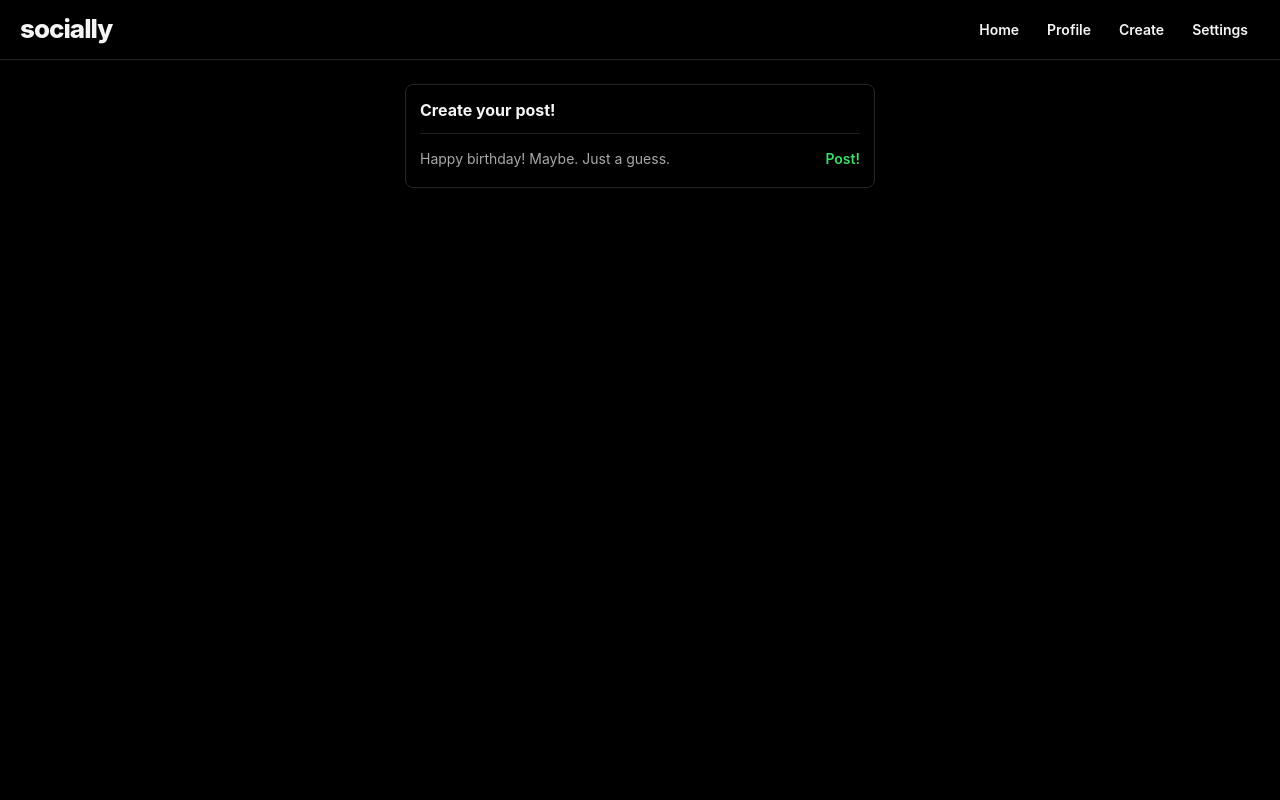
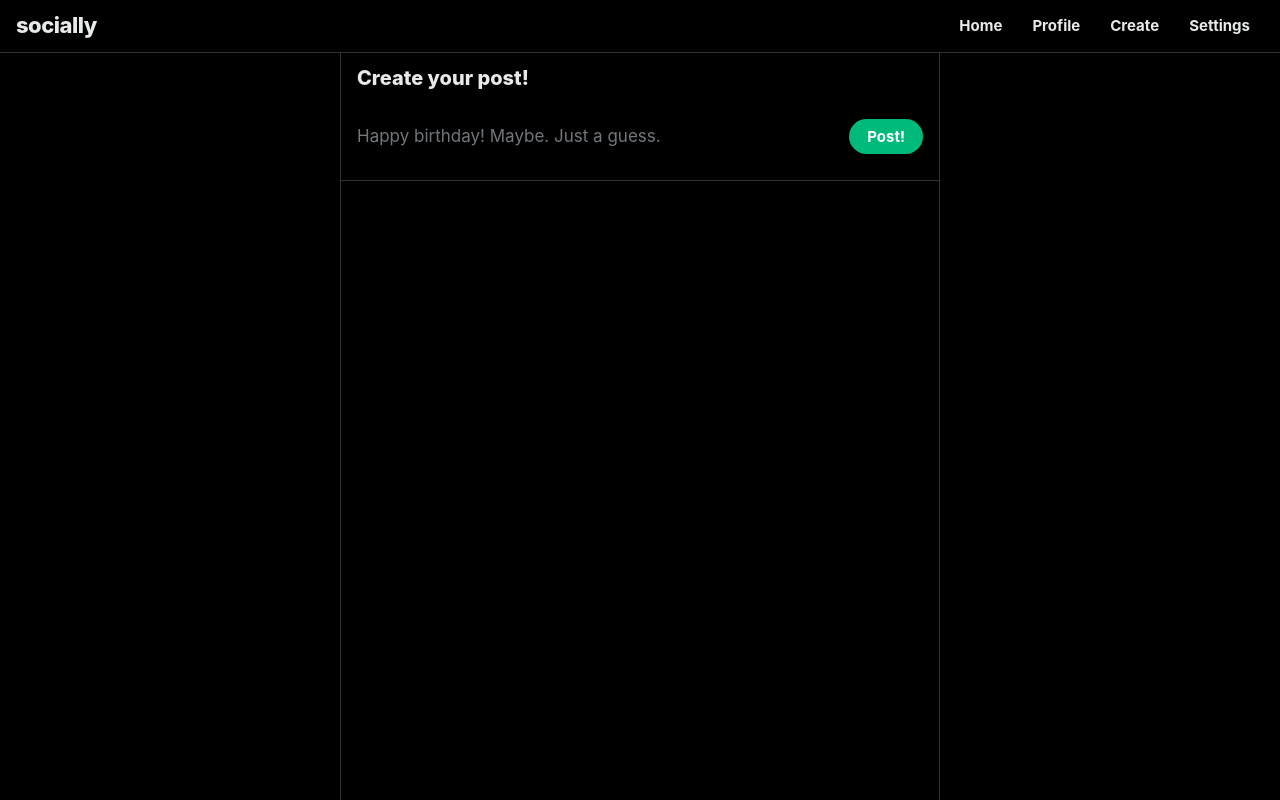
Before and after one commit to jounsondebin-debug/social-app, a React (Vite) app in the folder my-app/: page /create in a window 1280 px wide. Built offline with nearby package versions, Linux system fonts and the light colour scheme; no server answers; the database is empty.

Commit message:
new ui update

```diff
--- a/my-app/src/index.css
+++ b/my-app/src/index.css
@@ -1,41 +1,40 @@
 /* ================= COLORS ================= */
 :root {
-  --bg: #fafafa;
+  --bg: #ffffff;
   --card: #ffffff;
-  --border: #dbdbdb;
-  --divider: #efefef;
-  --text: #262626;
-  --muted: #8e8e8e;
-  --soft: #efefef;
-  --input-bg: #fafafa;
+  --border: #eff3f4;
+  --text: #0f1419;
+  --muted: #536471;
+  --soft: #f7f9f9;
+  --hover: rgba(15, 20, 25, 0.04);
+  --header-bg: rgba(255, 255, 255, 0.85);
+  --input-bg: #ffffff;
+  --input-border: #cfd9de;
   --btn-text: #ffffff;
-  --danger: #ed4956;
-  --main: #2f9e44;
-  --main-soft: #e3f3e6;
+  --like: #f91880;
+  --like-soft: rgba(249, 24, 128, 0.1);
+  --danger: #f4212e;
+  --danger-soft: rgba(244, 33, 46, 0.1);
+  --main: #00ba7c;
+  --main-soft: rgba(0, 186, 124, 0.1);
 }
 
 [data-theme="dark"] {
   --bg: #000000;
   --card: #000000;
-  --border: #262626;
-  --divider: #1f1f1f;
-  --text: #f5f5f5;
-  --muted: #a8a8a8;
-  --soft: #1a1a1a;
-  --input-bg: #121212;
-  --btn-text: #000000;
-  --danger: #ff5c6c;
-  --main: #3ddc6a;
-  --main-soft: #11301a;
+  --border: #2f3336;
+  --text: #e7e9ea;
+  --muted: #71767b;
+  --soft: #16181c;
+  --hover: rgba(231, 233, 234, 0.03);
+  --header-bg: rgba(0, 0, 0, 0.65);
+  --input-bg: #000000;
+  --input-border: #333639;
 }
 
-[data-accent="orange"] { --main: #e0661f; --main-soft: #fcebdf; }
-[data-accent="purple"] { --main: #8a4fd8; --main-soft: #efe6fb; }
-[data-accent="blue"]   { --main: #0095f6; --main-soft: #e0f1fe; }
-
-[data-theme="dark"][data-accent="orange"] { --main: #ff8a3d; --main-soft: #331d0c; }
-[data-theme="dark"][data-accent="purple"] { --main: #b57bff; --main-soft: #24183a; }
-[data-theme="dark"][data-accent="blue"]   { --main: #4cb5f9; --main-soft: #0b2236; }
+[data-accent="orange"] { --main: #ff7a00; --main-soft: rgba(255, 122, 0, 0.1); }
+[data-accent="purple"] { --main: #7856ff; --main-soft: rgba(120, 86, 255, 0.1); }
+[data-accent="blue"]   { --main: #1d9bf0; --main-soft: rgba(29, 155, 240, 0.1); }
 
 /* ================= BASE ================= */
 * {
@@ -46,8 +45,8 @@
 
 body {
   font-family: -apple-system, BlinkMacSystemFont, "Segoe UI", Roboto, Helvetica, Arial, sans-serif;
-  font-size: 14px;
-  line-height: 1.4;
+  font-size: 15px;
+  line-height: 1.35;
   background: var(--bg);
   color: var(--text);
   transition: background 0.2s, color 0.2s;
@@ -67,32 +66,34 @@ select {
   display: flex;
   align-items: center;
   justify-content: space-between;
-  height: 60px;
-  padding: 0 20px;
-  background: var(--card);
+  height: 53px;
+  padding: 0 16px;
+  background: var(--header-bg);
+  backdrop-filter: blur(12px);
+  -webkit-backdrop-filter: blur(12px);
   border-bottom: 1px solid var(--border);
 }
 
 .navbar::before {
   content: "socially";
   color: var(--text);
-  font-size: 26px;
+  font-size: 22px;
   font-weight: 800;
-  letter-spacing: -1px;
+  letter-spacing: -0.5px;
 }
 
 .nav-links {
   display: flex;
   align-items: center;
-  gap: 4px;
+  gap: 2px;
 }
 
 .nav-link {
-  padding: 8px 12px;
-  border-radius: 8px;
+  padding: 8px 14px;
+  border-radius: 9999px;
   color: var(--text);
-  font-size: 14px;
-  font-weight: 600;
+  font-size: 15px;
+  font-weight: 700;
   text-decoration: none;
   transition: background 0.15s;
 }
@@ -101,30 +102,29 @@ select {
   background: var(--soft);
 }
 
-/* ================= LAYOUT ================= */
+/* ================= LAYOUT: one timeline column ================= */
 .main {
-  padding: 24px 12px 60px;
+  padding: 0;
 }
 
 .page {
-  max-width: 470px;
+  max-width: 600px;
+  min-height: calc(100vh - 53px);
   margin: 0 auto;
-  display: flex;
-  flex-direction: column;
-  gap: 16px;
+  border-left: 1px solid var(--border);
+  border-right: 1px solid var(--border);
 }
 
 .card {
+  padding: 12px 16px;
+  border-bottom: 1px solid var(--border);
   background: var(--card);
-  border: 1px solid var(--border);
-  border-radius: 8px;
-  padding: 14px;
 }
 
 .card-title {
   margin-bottom: 12px;
-  font-size: 16px;
-  font-weight: 700;
+  font-size: 20px;
+  font-weight: 800;
 }
 
 .empty {
@@ -135,110 +135,123 @@ select {
   font-weight: 400;
 }
 
-/* ================= POSTS ================= */
+/* ================= POST ================= */
 .post {
   display: grid;
   grid-template-columns: auto 1fr;
-  column-gap: 10px;
-  row-gap: 10px;
-  align-items: center;
+  column-gap: 12px;
+  row-gap: 4px;
+  margin: 0 -16px;
+  padding: 12px 16px;
   cursor: pointer;
+  transition: background 0.15s;
 }
 
-/* header row: avatar + name */
+.post:hover {
+  background: var(--hover);
+}
+
 .post-pfp {
   grid-column: 1;
-  grid-row: 1;
-  width: 34px;
-  height: 34px;
+  grid-row: 1 / 5;
+  align-self: start;
+  width: 40px;
+  height: 40px;
   border-radius: 50%;
   object-fit: cover;
-  box-shadow: 0 0 0 2px var(--card), 0 0 0 3.5px var(--main);
 }
 
 .post-creator {
   grid-column: 2;
   grid-row: 1;
   color: var(--text);
-  font-size: 14px;
-  font-weight: 600;
+  font-size: 15px;
+  font-weight: 700;
 }
 
-/* the post itself, shown like a square text post */
 .post-header {
-  position: relative;
-  grid-column: 1 / -1;
+  grid-column: 2;
   grid-row: 2;
+  display: flex;
+  align-items: flex-start;
+  justify-content: space-between;
+  gap: 10px;
 }
 
 .post-text {
-  display: flex;
-  align-items: center;
-  justify-content: center;
-  min-height: 260px;
-  padding: 36px 24px;
-  border-radius: 4px;
-  background: var(--main-soft);
-  color: var(--text);
-  font-size: 22px;
-  font-weight: 600;
-  line-height: 1.3;
-  text-align: center;
+  font-size: 15px;
+  font-weight: 400;
+  line-height: 1.4;
   word-break: break-word;
 }
 
 .del-btn {
-  position: absolute;
-  top: 8px;
-  right: 8px;
-  width: 28px;
-  height: 28px;
+  flex-shrink: 0;
+  width: 30px;
+  height: 30px;
+  margin: -24px -8px 0 0;
   border: none;
   border-radius: 50%;
-  background: var(--card);
+  background: transparent;
   color: var(--muted);
-  font-size: 12px;
+  font-size: 13px;
   font-weight: 700;
   cursor: pointer;
-  opacity: 0.85;
-  transition: color 0.15s, opacity 0.15s;
+  transition: background 0.15s, color 0.15s;
 }
 
 .del-btn:hover {
+  background: var(--danger-soft);
   color: var(--danger);
-  opacity: 1;
 }
 
-/* action row: like / dislike */
+/* action row */
 .post .post-nav {
-  grid-column: 1 / -1;
+  grid-column: 2;
   grid-row: 3;
   display: flex;
-  gap: 14px;
+  gap: 24px;
+  margin-top: 6px;
 }
 
 .post .post-nav .btn-primary {
-  padding: 0;
+  padding: 4px 8px;
+  margin-left: -8px;
+  border: none;
+  border-radius: 9999px;
   background: none;
-  border: none;
-  color: var(--text);
-  font-size: 14px;
-  font-weight: 600;
+  color: var(--muted);
+  font-size: 13px;
+  font-weight: 400;
   cursor: pointer;
+  transition: background 0.15s, color 0.15s;
 }
 
 .post .post-nav .btn-primary:first-child::before {
   content: "♡ ";
-  font-size: 18px;
+  font-size: 16px;
+}
+
+.post .post-nav .btn-primary:first-child:hover:not(:disabled) {
+  background: var(--like-soft);
+  color: var(--like);
+}
+
+.post .post-nav .btn-primary:first-child:disabled {
+  color: var(--like);
 }
 
 .post .post-nav .btn-primary:first-child:disabled::before {
   content: "♥ ";
-  color: var(--danger);
 }
 
-.post .post-nav .btn-primary:hover:not(:disabled) {
-  color: var(--muted);
+.post .post-nav .btn-primary:last-child:hover:not(:disabled) {
+  background: var(--main-soft);
+  color: var(--main);
+}
+
+.post .post-nav .btn-primary:last-child:disabled {
+  color: var(--main);
 }
 
 .post .post-nav .btn-primary:disabled {
@@ -246,64 +259,63 @@ select {
   cursor: default;
 }
 
-/* likes / pokes line */
+/* likes / pokes */
 .post-stats {
-  grid-column: 1 / -1;
+  grid-column: 2;
   grid-row: 4;
   display: flex;
-  gap: 14px;
+  gap: 16px;
 }
 
 .post-stats h3 {
-  color: var(--text);
-  font-size: 14px;
-  font-weight: 600;
+  color: var(--muted);
+  font-size: 13px;
+  font-weight: 400;
 }
 
-/* ================= COMMENTS ================= */
+/* ================= REPLIES (comments) ================= */
 .comments {
-  display: flex;
-  flex-direction: column;
-  gap: 4px;
-  margin-top: 6px;
+  margin: 0 -16px;
+  padding: 0 16px;
+  border-top: 1px solid var(--border);
 }
 
 .comments .card-title {
-  margin-bottom: 2px;
+  margin: 12px 0 4px;
   color: var(--muted);
   font-size: 13px;
   font-weight: 400;
 }
 
 .comment {
-  font-size: 14px;
+  padding: 10px 0 10px 12px;
+  border-left: 2px solid var(--border);
+  font-size: 15px;
   word-break: break-word;
 }
 
 .comment-creator {
   margin-right: 4px;
   color: var(--text);
-  font-weight: 600;
+  font-weight: 700;
 }
 
-/* "Add a comment..." row */
+/* reply / compose row */
 .create-row {
   display: flex;
   align-items: center;
-  gap: 8px;
-  margin-top: 10px;
-  padding-top: 10px;
-  border-top: 1px solid var(--divider);
+  gap: 12px;
+  padding: 12px 0;
 }
 
 .create-input {
   flex: 1;
   min-width: 0;
-  padding: 6px 0;
+  padding: 10px 0;
   border: none;
   background: transparent;
   color: var(--text);
-  font-size: 14px;
+  font-size: 17px;
   outline: none;
 }
 
@@ -311,39 +323,25 @@ select {
   color: var(--muted);
 }
 
-.create-row .btn-primary {
-  padding: 0;
-  background: none;
-  border: none;
-  color: var(--main);
-  font-size: 14px;
-  font-weight: 600;
-  cursor: pointer;
-}
-
-.create-row .btn-primary:hover {
-  opacity: 0.7;
-}
-
 /* ================= BUTTONS ================= */
 .btn-primary {
-  padding: 7px 16px;
+  padding: 8px 18px;
   border: none;
-  border-radius: 8px;
+  border-radius: 9999px;
   background: var(--main);
   color: var(--btn-text);
-  font-size: 14px;
-  font-weight: 600;
+  font-size: 15px;
+  font-weight: 700;
   cursor: pointer;
-  transition: opacity 0.15s;
+  transition: filter 0.15s, opacity 0.15s;
 }
 
 .btn-primary:hover:not(:disabled) {
-  opacity: 0.85;
+  filter: brightness(0.92);
 }
 
 .btn-primary:disabled {
-  opacity: 0.4;
+  opacity: 0.5;
   cursor: default;
 }
 
@@ -351,15 +349,16 @@ select {
 .card > .post-nav {
   display: flex;
   justify-content: space-between;
-  margin-top: 14px;
+  padding-top: 12px;
+  border-top: 1px solid var(--border);
 }
 
 .arrow-btn {
-  width: 34px;
-  height: 34px;
-  border: 1px solid var(--border);
+  width: 36px;
+  height: 36px;
+  border: 1px solid var(--input-border);
   border-radius: 50%;
-  background: var(--card);
+  background: transparent;
   color: var(--text);
   font-size: 15px;
   font-weight: 700;
@@ -390,22 +389,21 @@ select.btn-primary {
 .profile-body {
   display: flex;
   flex-direction: column;
-  gap: 16px;
 }
 
 .pfp-section {
   display: flex;
   align-items: center;
-  gap: 18px;
-  margin-bottom: 14px;
+  gap: 16px;
+  margin-bottom: 12px;
 }
 
 .pfp {
-  width: 86px;
-  height: 86px;
+  width: 96px;
+  height: 96px;
   border-radius: 50%;
   object-fit: cover;
-  box-shadow: 0 0 0 3px var(--card), 0 0 0 5px var(--main);
+  border: 4px solid var(--bg);
 }
 
 .pfp-empty {
@@ -414,33 +412,34 @@ select.btn-primary {
   justify-content: center;
   background: var(--soft);
   color: var(--muted);
-  font-size: 11px;
+  font-size: 12px;
 }
 
 .pfp-section input[type="file"] {
   color: var(--muted);
-  font-size: 12px;
+  font-size: 13px;
 }
 
 .pfp-section input[type="file"]::file-selector-button {
   margin-right: 10px;
-  padding: 7px 14px;
-  border: none;
-  border-radius: 8px;
-  background: var(--soft);
+  padding: 7px 16px;
+  border: 1px solid var(--input-border);
+  border-radius: 9999px;
+  background: transparent;
   color: var(--text);
-  font-weight: 600;
+  font-weight: 700;
   cursor: pointer;
 }
 
 .profile-info {
   display: flex;
   flex-direction: column;
-  gap: 2px;
+  gap: 4px;
 }
 
 .info-row {
-  font-size: 14px;
+  color: var(--muted);
+  font-size: 15px;
   font-weight: 400;
 }
 
@@ -448,97 +447,88 @@ select.btn-primary {
   display: flex;
   align-items: center;
   gap: 12px;
-  margin-bottom: 10px;
+  margin-bottom: 12px;
 }
 
 .form-label {
   width: 90px;
   flex-shrink: 0;
-  color: var(--text);
-  font-size: 14px;
-  font-weight: 600;
+  color: var(--muted);
+  font-size: 15px;
+  font-weight: 400;
 }
 
 .form-input {
   flex: 1;
   min-width: 0;
-  padding: 9px 11px;
-  border: 1px solid var(--border);
-  border-radius: 6px;
+  padding: 12px;
+  border: 1px solid var(--input-border);
+  border-radius: 4px;
   background: var(--input-bg);
   color: var(--text);
-  font-size: 14px;
+  font-size: 15px;
 }
 
 .form-input:focus {
   outline: none;
-  border-color: var(--muted);
+  border-color: var(--main);
+  box-shadow: 0 0 0 1px var(--main);
 }
 
 .form-input[readonly] {
   color: var(--muted);
-  font-size: 12px;
+  font-size: 13px;
 }
 
-/* your posts as a 3-column grid, like a profile page */
+/* your posts as timeline rows */
 .post-list {
   list-style: none;
-  display: grid;
-  grid-template-columns: repeat(3, 1fr);
-  gap: 3px;
-}
-
-.post-list:empty {
-  display: block;
+  margin: 0 -16px;
 }
 
 .post-list:empty::before {
   content: "No posts yet";
+  display: block;
+  padding: 0 16px;
   color: var(--muted);
 }
 
 .post-list-item {
-  position: relative;
   display: flex;
   align-items: center;
-  justify-content: center;
-  aspect-ratio: 1;
-  padding: 10px;
-  background: var(--main-soft);
-  font-size: 12px;
-  font-weight: 600;
-  text-align: center;
-  overflow: hidden;
+  justify-content: space-between;
+  gap: 10px;
+  padding: 12px 16px;
+  border-bottom: 1px solid var(--border);
+  font-size: 15px;
   word-break: break-word;
+  transition: background 0.15s;
+}
+
+.post-list-item:last-child {
+  border-bottom: none;
+}
+
+.post-list-item:hover {
+  background: var(--hover);
 }
 
 .post-list-item .del-btn {
-  top: 4px;
-  right: 4px;
-  width: 22px;
-  height: 22px;
-  font-size: 10px;
+  margin: 0;
 }
 
 /* ================= PHONES ================= */
 @media (max-width: 600px) {
-  .navbar {
-    padding: 0 10px;
+  .page {
+    border-left: none;
+    border-right: none;
+  }
+  .nav-link {
+    padding: 6px 9px;
+    font-size: 14px;
   }
   .navbar::before {
-    font-size: 22px;
-  }
-  .nav-link {
-    padding: 6px 8px;
-    font-size: 13px;
-  }
-  .main {
-    padding: 12px 0 60px;
-  }
-  .card {
-    border-left: none;
-    border-right: none;
-    border-radius: 0;
+    font-size: 19px;
   }
   .form-row {
     flex-direction: column;
```
